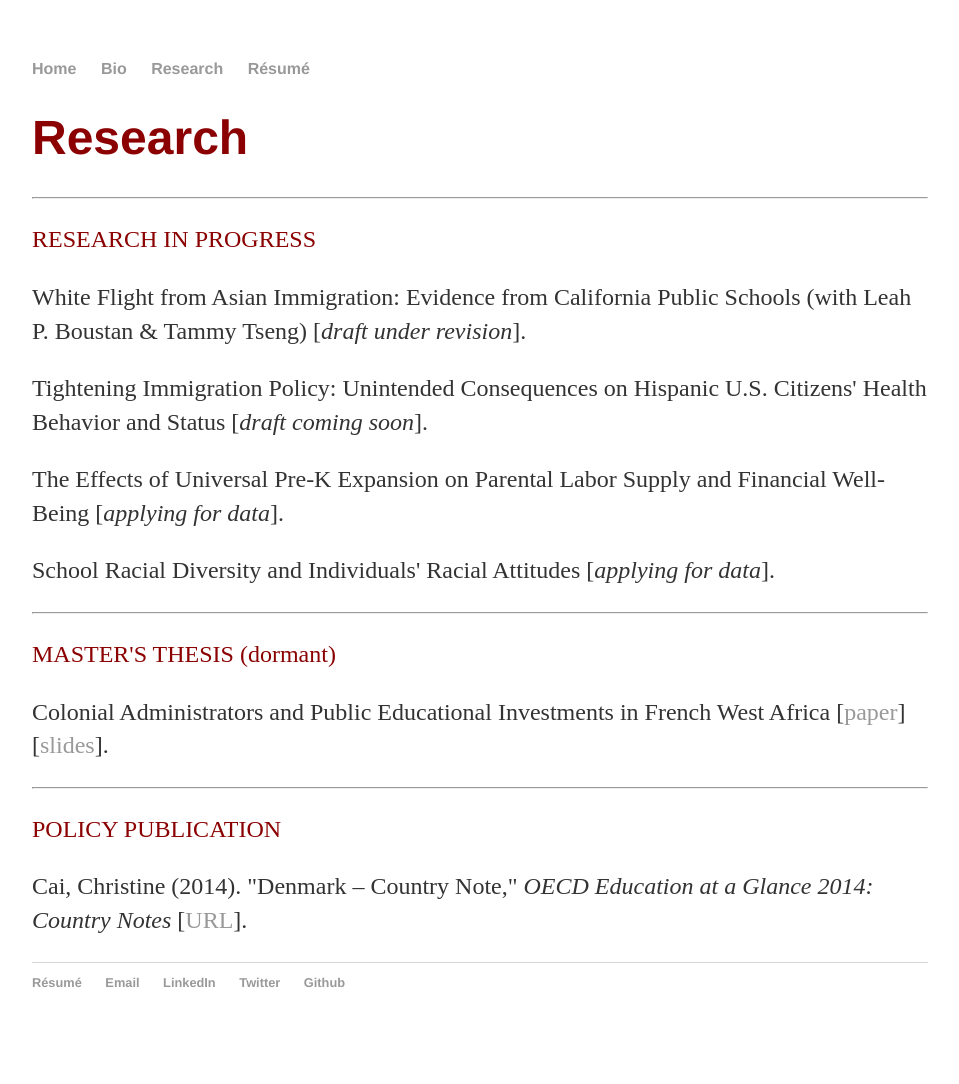
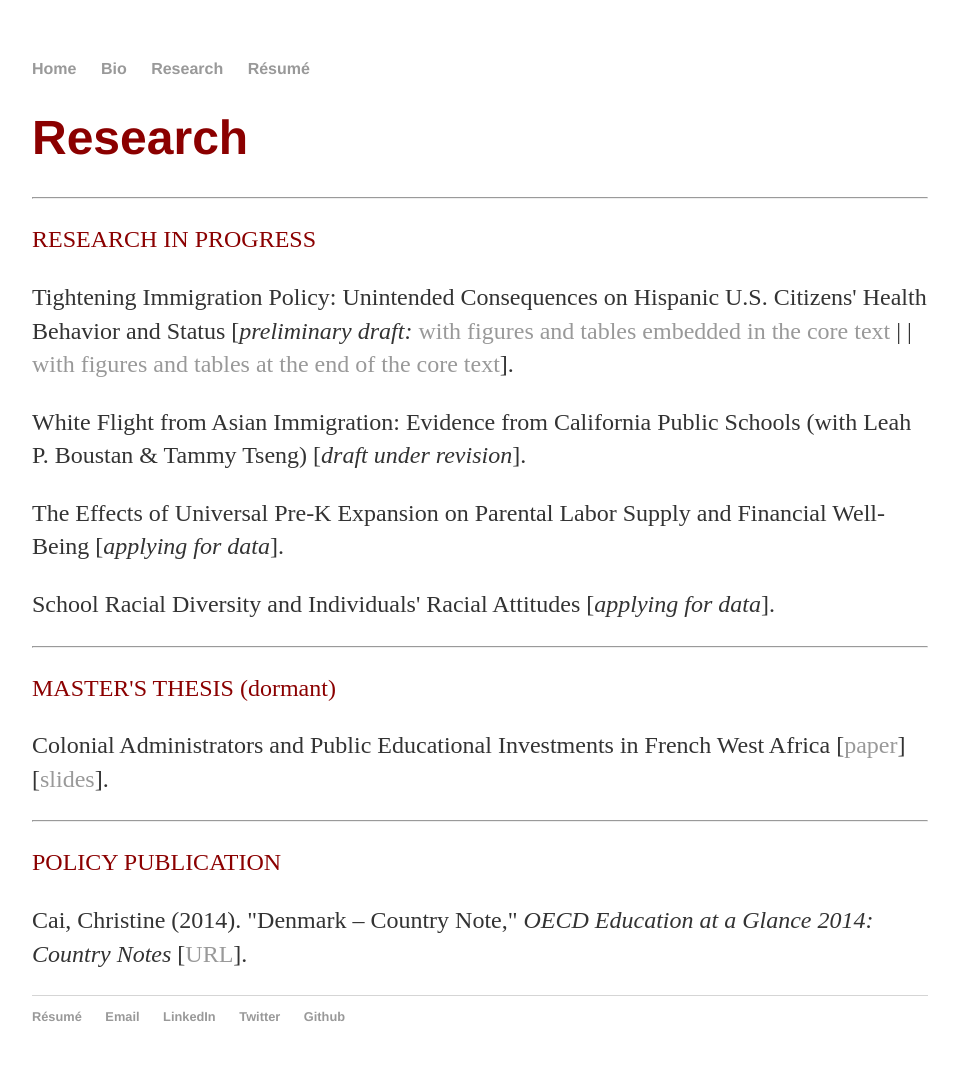
Before and after one commit to christinecai/christinecai.github.io, a Jekyll site: the page built from research/Research.html, in a window 1280 px wide. Shown: the whole page, without its empty margins (160-1119 px from the left). Built offline with Jekyll 4.4.1, drawn with Linux system fonts in a browser that asks for light colours; before the commit the page ends 1050 px from its top, so only the background shows below that.

Commit message:
Update Research.html

```diff
--- a/research/Research.html
+++ b/research/Research.html
@@ -12,11 +12,12 @@ title: Research
 		<hr />
 
 		<p><font color="darkred">RESEARCH IN PROGRESS</font></p>
+		<p>Tightening Immigration Policy: Unintended Consequences on Hispanic U.S. Citizens' Health Behavior and Status
+			[<em>preliminary draft:</em>
+			<a href="https://www.dropbox.com/s/89s314ggf1y8snw/immigration_health_draft_embedded.pdf?dl=0">with figures and tables embedded in the core text</a> |  |
+			<a href="https://www.dropbox.com/s/8t9qw6eyf1cmm80/immigration_health_draft_end.pdf?dl=0">with figures and tables at the end of the core text</a>].</p>
 		<p>White Flight from Asian Immigration: Evidence from California Public Schools (with Leah P. Boustan & Tammy Tseng)
 			[<em>draft under revision</em>]. </p>
-
-		<p>Tightening Immigration Policy: Unintended Consequences on Hispanic U.S. Citizens' Health Behavior and Status
-			[<em>draft coming soon</em>].</p>
 		<p>The Effects of Universal Pre-K Expansion on Parental Labor Supply and Financial Well-Being
 			[<em>applying for data</em>].</p>
 		<p>School Racial Diversity and Individuals' Racial Attitudes
```
